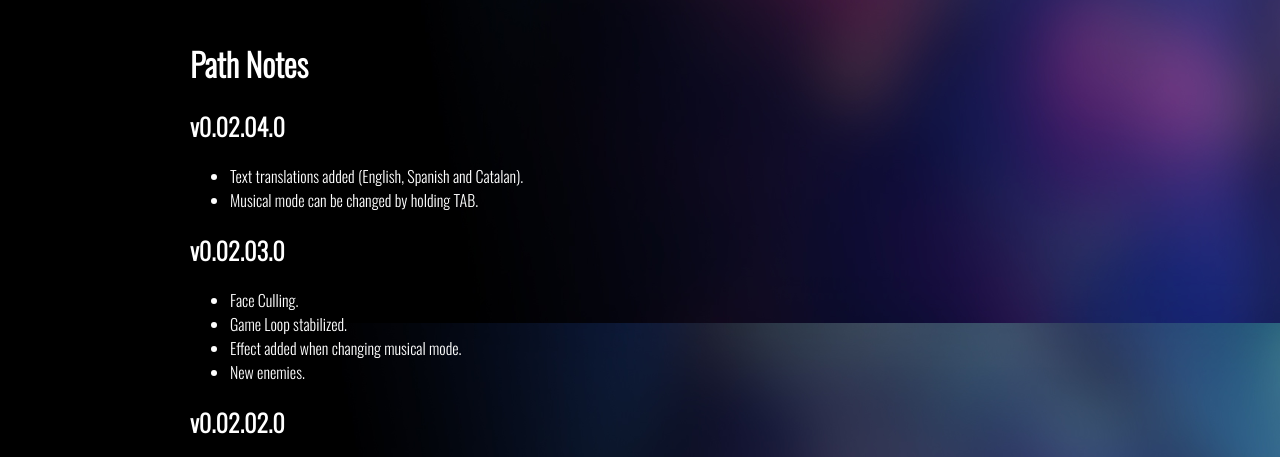
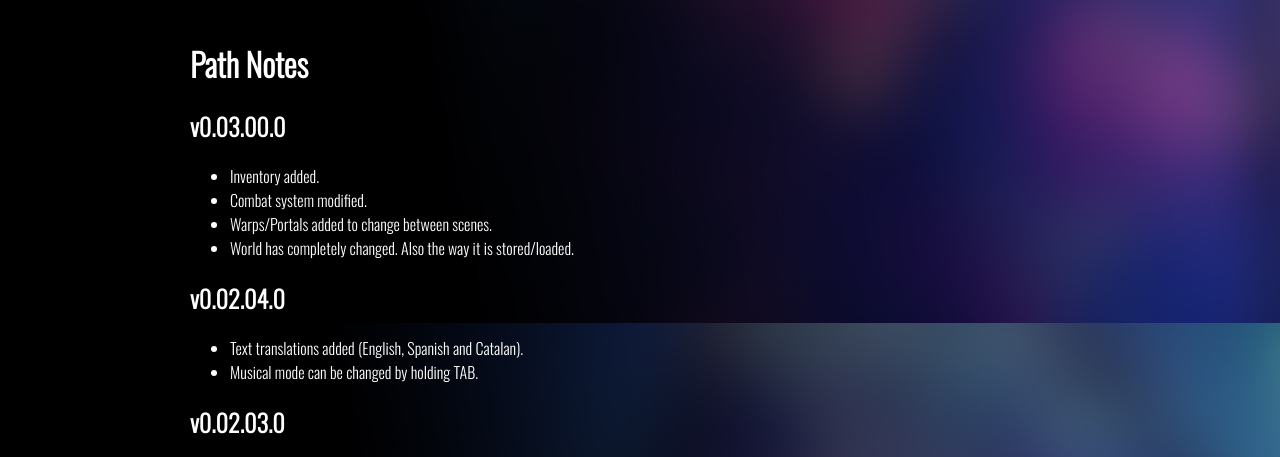
Before and after one commit to Minichain/minichain.github.io, a plain HTML site: page elwynn_project.html in a window 1280 px wide. Shown: the part 1277-1734 px from the top of the page. Drawn offline with nearby package versions, Linux system fonts and the light colour scheme.

Commit message:
- Elwynn Project updated.

```diff
--- a/elwynn_project.html
+++ b/elwynn_project.html
@@ -77,7 +77,7 @@
         </div>
 
         <div class="projectDemo">
-            <iframe class="projectVideo" src="https://www.youtube.com/embed/BRo6Q7cranQ">
+            <iframe class="projectVideo" src="https://www.youtube.com/embed/72e-9ftkaj4">
             </iframe>
         </div>
 
@@ -92,6 +92,14 @@
         <div class="projectPatchNotes">
             <div class="projectPatchNotesInnerDiv">
                 <h1>Path Notes</h1>
+
+                <h2>v0.03.00.0</h2>
+                <ul>
+                    <li>Inventory added.</li>
+                    <li>Combat system modified.</li>
+                    <li>Warps/Portals added to change between scenes.</li>
+                    <li>World has completely changed. Also the way it is stored/loaded.</li>
+                </ul>
 
                 <h2>v0.02.04.0</h2>
                 <ul>
```
Also changed, not shown: res/images/elwynn_project_image.png.
